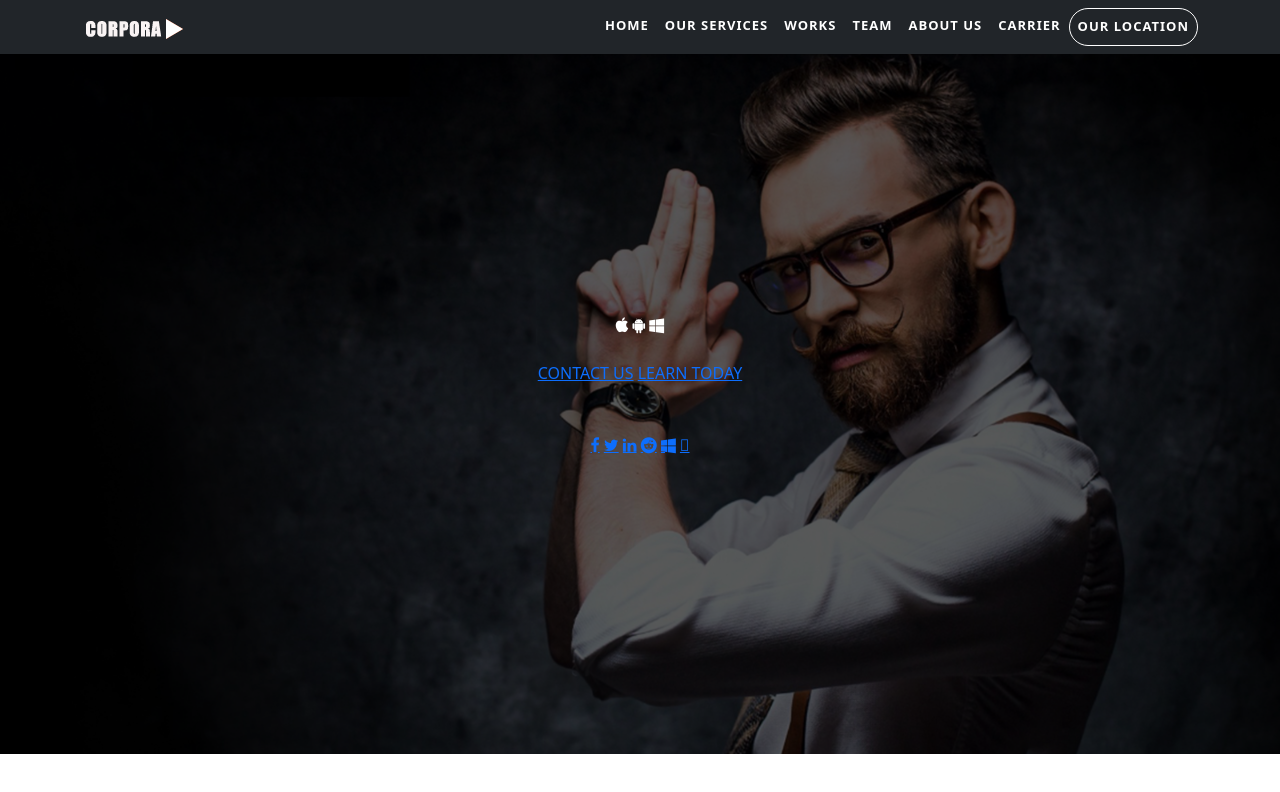
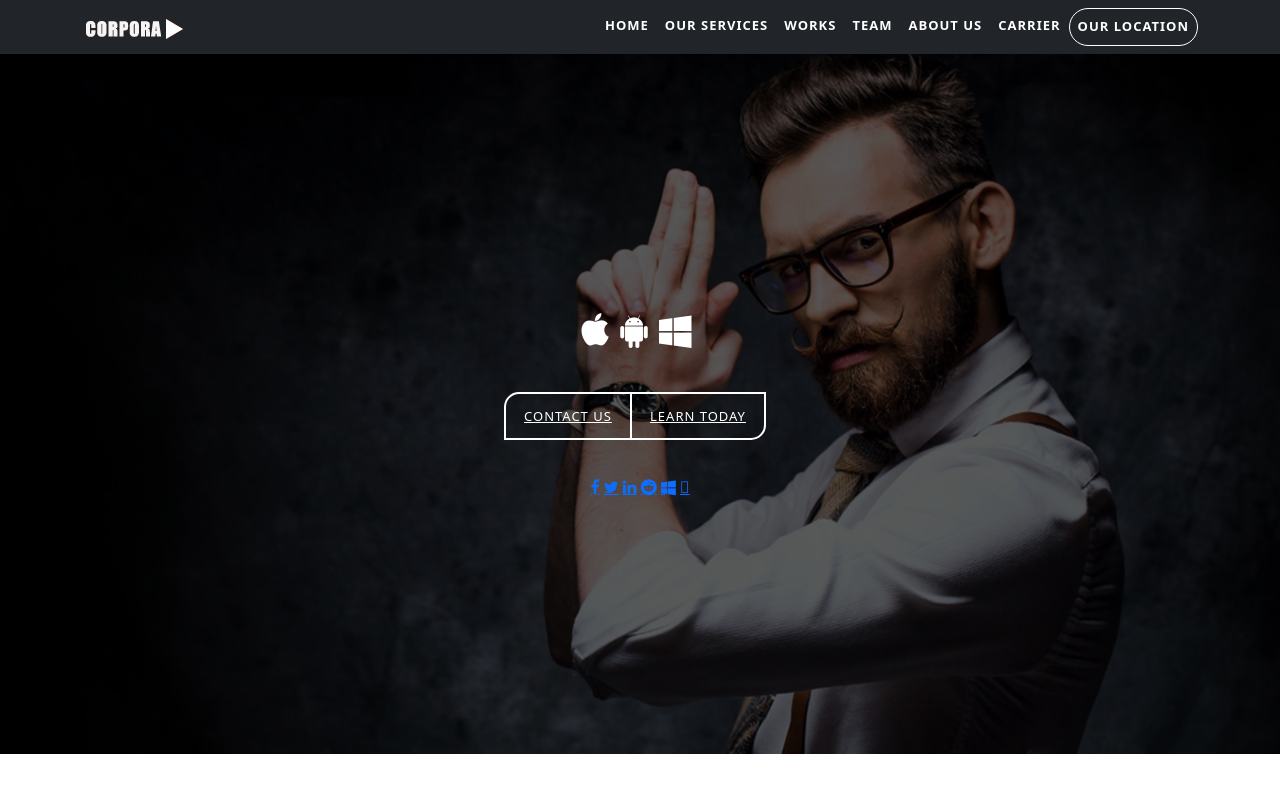
Before and after one commit to GUchechi/Gmord-site, a plain HTML site: page index.html in a window 1280 px wide. Drawn offline with nearby package versions, Linux system fonts and the light colour scheme.

Commit message:
styled slider

```diff
--- a/css/style.css
+++ b/css/style.css
@@ -93,3 +93,55 @@ body
     top: 37%;
     width: 100%;
 }
+
+.icons .fa
+{
+    font-size: 35px;
+    margin-right: 7px;
+
+}
+
+.cta-div
+{
+    margin-top: 30px;
+
+}
+
+
+.btn1
+{
+    padding: 13px 18px;
+    background-color: transparent;
+    color: white;
+    text-transform: uppercase;
+    letter-spacing: 1px;
+    font-size: 13px;
+    border: 2px solid white;
+    border-top-left-radius: 15px;
+    transition: all 0.5s ease-in;
+    margin-right: -6px;
+
+}
+
+.btn1:hover
+{
+    text-decoration: none;
+    color: white;
+    background-color: deepskyblue;
+    border-color: deepskyblue;
+
+}
+
+.btn2
+{
+    padding: 13px 18px;
+    background-color: transparent;
+    color: white;
+    text-transform: uppercase;
+    letter-spacing: 1px;
+    font-size: 13px;
+    border: 2px solid white;
+    border-bottom-right-radius: 15px;
+    transition: all 0.5s ease-in;
+    margin-right:10px;
+}
```
